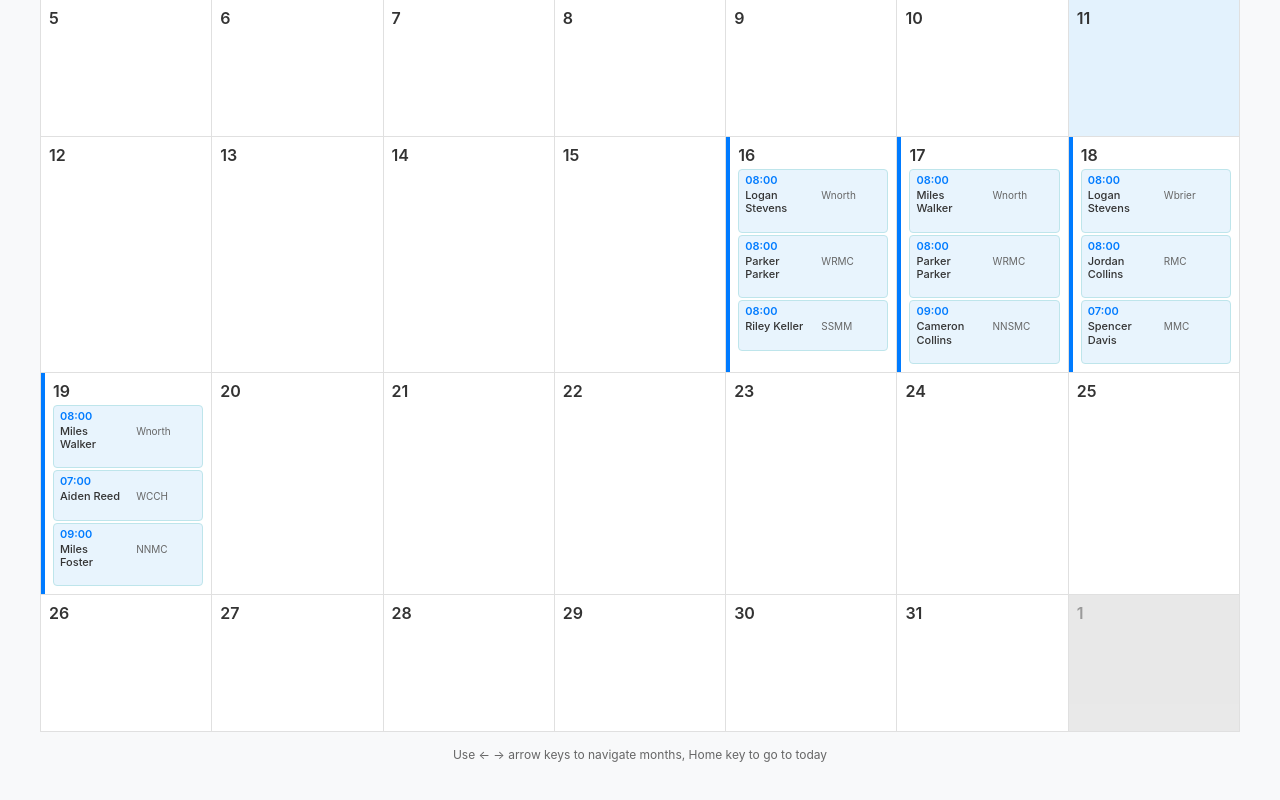
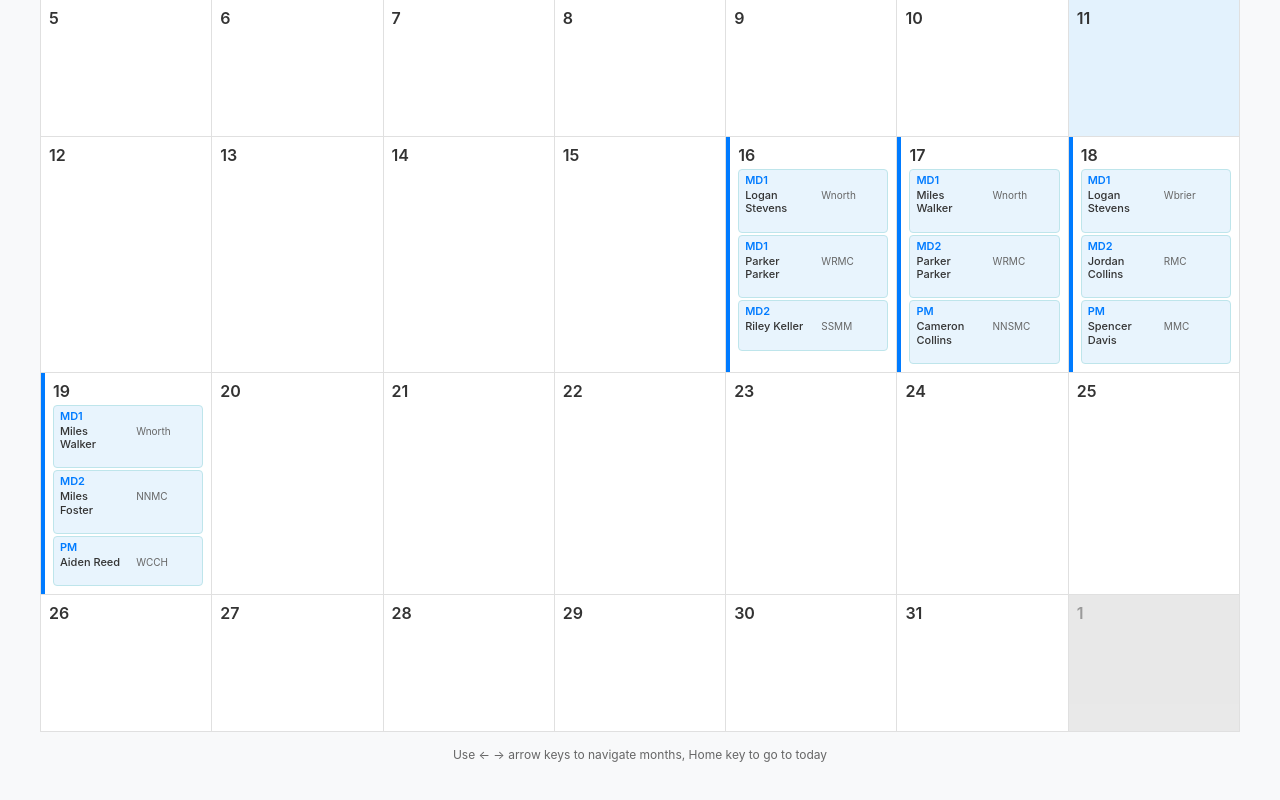
Before and after one commit to akbowen/ru-health-hack-2025, a React (Create React App) app in the folder schedule-calendar/: page / in a window 1280 px wide. Shown: the part 1075-1875 px from the top of the page. Built offline with nearby package versions, Linux system fonts and the light colour scheme.

Commit message:
Replace assumed shift times with shift names

```diff
--- a/schedule-calendar/src/components/Calendar.tsx
+++ b/schedule-calendar/src/components/Calendar.tsx
@@ -72,7 +72,28 @@ const Calendar: React.FC<CalendarProps> = ({
   const calendarDays = eachDayOfInterval({ start: calendarStart, end: calendarEnd });
 
   const getSchedulesForDate = (date: Date) => {
-    return filteredSchedules.filter(schedule => isSameDay(schedule.date, date));
+    const daySchedules = filteredSchedules.filter(schedule => isSameDay(schedule.date, date));
+
+    // Sort schedules by shift type in chronological order: MD1 → MD2 → PM
+    const shiftOrder: { [key: string]: number } = {
+      'MD1': 1,   // First shift
+      'MD2': 2,   // Second shift
+      'PM': 3     // Practice Management (last)
+    };
+
+    return daySchedules.sort((a, b) => {
+      const orderA = shiftOrder[a.startTime] || 999;
+      const orderB = shiftOrder[b.startTime] || 999;
+
+      if (orderA !== orderB) {
+        return orderA - orderB;
+      }
+
+      // If same shift type, sort by provider name
+      const providerA = getProviderName(a.providerId);
+      const providerB = getProviderName(b.providerId);
+      return providerA.localeCompare(providerB);
+    });
   };
 
   const getProviderName = (providerId: string) => {
--- a/schedule-calendar/src/components/ScheduleDetail.tsx
+++ b/schedule-calendar/src/components/ScheduleDetail.tsx
@@ -56,12 +56,31 @@ const ScheduleDetail: React.FC<ScheduleDetailProps> = ({
           ) : (
             <div className="schedules-list">
               {daySchedules
-                .sort((a, b) => a.startTime.localeCompare(b.startTime))
+                .sort((a, b) => {
+                  // Sort by shift type in chronological order: MD1 → MD2 → PM
+                  const shiftOrder: { [key: string]: number } = {
+                    'MD1': 1,   // First shift
+                    'MD2': 2,   // Second shift
+                    'PM': 3     // Practice Management (last)
+                  };
+
+                  const orderA = shiftOrder[a.startTime] || 999;
+                  const orderB = shiftOrder[b.startTime] || 999;
+
+                  if (orderA !== orderB) {
+                    return orderA - orderB;
+                  }
+
+                  // If same shift type, sort alphabetically by provider
+                  const providerA = providers.find(p => p.id === a.providerId)?.name || '';
+                  const providerB = providers.find(p => p.id === b.providerId)?.name || '';
+                  return providerA.localeCompare(providerB);
+                })
                 .map(schedule => (
                 <div key={schedule.id} className={`schedule-card ${schedule.status}`}>
                   <div className="schedule-header">
                     <div className="time-range">
-                      {schedule.startTime} - {schedule.endTime}
+                      {schedule.startTime}
                     </div>
                     <div className={`status-badge ${schedule.status}`}>
                       {schedule.status.charAt(0).toUpperCase() + schedule.status.slice(1)}
--- a/schedule-calendar/src/utils/scheduleParser.ts
+++ b/schedule-calendar/src/utils/scheduleParser.ts
@@ -60,7 +60,7 @@ const parseComplexScheduleData = (rawData: any[][]): ScheduleData => {
         const sitesList = sitesStr.split(',').map(s => s.trim()).filter(s => s.length > 0);
 
         facilitiesData.push({
-          facilityGroup: `${providerType} - Column ${colIndex}`,
+          facilityGroup: providerType, // Just use MD1, MD2, PM without column reference
           sites: sitesList
         });
 
@@ -127,8 +127,8 @@ const parseComplexScheduleData = (rawData: any[][]): ScheduleData => {
             providerId: provider.id,
             siteId: site.id,
             date: new Date(scheduleDate),
-            startTime: getDefaultStartTime(facilityInfo.facilityGroup),
-            endTime: getDefaultEndTime(facilityInfo.facilityGroup),
+            startTime: facilityInfo.facilityGroup, // Use the actual shift name (MD1, MD2, PM, etc.)
+            endTime: '', // No end time since we don't have that data
             status: 'scheduled',
             notes: providerName.includes('(Gap)') ? 'Gap coverage' : undefined
           };
@@ -169,20 +169,6 @@ const getProviderTypeFromCode = (code: string): string => {
   }
 };
 
-const getDefaultStartTime = (facilityGroup: string): string => {
-  if (facilityGroup.includes('MD1')) return '08:00';
-  if (facilityGroup.includes('MD2')) return '09:00';
-  if (facilityGroup.includes('PM')) return '07:00';
-  return '08:00';
-};
-
-const getDefaultEndTime = (facilityGroup: string): string => {
-  if (facilityGroup.includes('MD1')) return '17:00';
-  if (facilityGroup.includes('MD2')) return '18:00';
-  if (facilityGroup.includes('PM')) return '16:00';
-  return '17:00';
-};
-
 // Keep the existing simple parser for backward compatibility
 export const parseExcelFile = parseScheduleExcel;
 
@@ -216,24 +202,24 @@ export const getSampleScheduleData = (): ScheduleData => {
 
   const schedules: ScheduleEntry[] = [
     // October 16, 2025 (Wednesday)
-    { id: 'sch1', providerId: 'p1', siteId: 's1', date: new Date(2025, 9, 16), startTime: '08:00', endTime: '17:00', status: 'scheduled' },
-    { id: 'sch2', providerId: 'p2', siteId: 's3', date: new Date(2025, 9, 16), startTime: '08:00', endTime: '17:00', status: 'scheduled' },
-    { id: 'sch3', providerId: 'p3', siteId: 's4', date: new Date(2025, 9, 16), startTime: '08:00', endTime: '17:00', status: 'scheduled' },
+    { id: 'sch1', providerId: 'p1', siteId: 's1', date: new Date(2025, 9, 16), startTime: 'MD1', endTime: '', status: 'scheduled' },
+    { id: 'sch2', providerId: 'p2', siteId: 's3', date: new Date(2025, 9, 16), startTime: 'MD1', endTime: '', status: 'scheduled' },
+    { id: 'sch3', providerId: 'p3', siteId: 's4', date: new Date(2025, 9, 16), startTime: 'MD2', endTime: '', status: 'scheduled' },
 
     // October 17, 2025 (Thursday)
-    { id: 'sch4', providerId: 'p5', siteId: 's1', date: new Date(2025, 9, 17), startTime: '08:00', endTime: '17:00', status: 'scheduled' },
-    { id: 'sch5', providerId: 'p2', siteId: 's3', date: new Date(2025, 9, 17), startTime: '08:00', endTime: '17:00', status: 'scheduled' },
-    { id: 'sch6', providerId: 'p7', siteId: 's6', date: new Date(2025, 9, 17), startTime: '09:00', endTime: '18:00', status: 'scheduled' },
+    { id: 'sch4', providerId: 'p5', siteId: 's1', date: new Date(2025, 9, 17), startTime: 'MD1', endTime: '', status: 'scheduled' },
+    { id: 'sch5', providerId: 'p2', siteId: 's3', date: new Date(2025, 9, 17), startTime: 'MD2', endTime: '', status: 'scheduled' },
+    { id: 'sch6', providerId: 'p7', siteId: 's6', date: new Date(2025, 9, 17), startTime: 'PM', endTime: '', status: 'scheduled' },
 
     // October 18, 2025 (Friday)
-    { id: 'sch7', providerId: 'p1', siteId: 's2', date: new Date(2025, 9, 18), startTime: '08:00', endTime: '17:00', status: 'scheduled' },
-    { id: 'sch8', providerId: 'p6', siteId: 's5', date: new Date(2025, 9, 18), startTime: '08:00', endTime: '17:00', status: 'scheduled' },
-    { id: 'sch9', providerId: 'p9', siteId: 's8', date: new Date(2025, 9, 18), startTime: '07:00', endTime: '16:00', status: 'scheduled' },
+    { id: 'sch7', providerId: 'p1', siteId: 's2', date: new Date(2025, 9, 18), startTime: 'MD1', endTime: '', status: 'scheduled' },
+    { id: 'sch8', providerId: 'p6', siteId: 's5', date: new Date(2025, 9, 18), startTime: 'MD2', endTime: '', status: 'scheduled' },
+    { id: 'sch9', providerId: 'p9', siteId: 's8', date: new Date(2025, 9, 18), startTime: 'PM', endTime: '', status: 'scheduled' },
 
     // October 19, 2025 (Saturday)
-    { id: 'sch10', providerId: 'p5', siteId: 's1', date: new Date(2025, 9, 19), startTime: '08:00', endTime: '17:00', status: 'scheduled' },
-    { id: 'sch11', providerId: 'p10', siteId: 's9', date: new Date(2025, 9, 19), startTime: '07:00', endTime: '16:00', status: 'scheduled' },
-    { id: 'sch12', providerId: 'p8', siteId: 's7', date: new Date(2025, 9, 19), startTime: '09:00', endTime: '18:00', status: 'scheduled' }
+    { id: 'sch10', providerId: 'p5', siteId: 's1', date: new Date(2025, 9, 19), startTime: 'MD1', endTime: '', status: 'scheduled' },
+    { id: 'sch11', providerId: 'p10', siteId: 's9', date: new Date(2025, 9, 19), startTime: 'PM', endTime: '', status: 'scheduled' },
+    { id: 'sch12', providerId: 'p8', siteId: 's7', date: new Date(2025, 9, 19), startTime: 'MD2', endTime: '', status: 'scheduled' }
   ];
 
   return { providers, sites, schedules };
```
